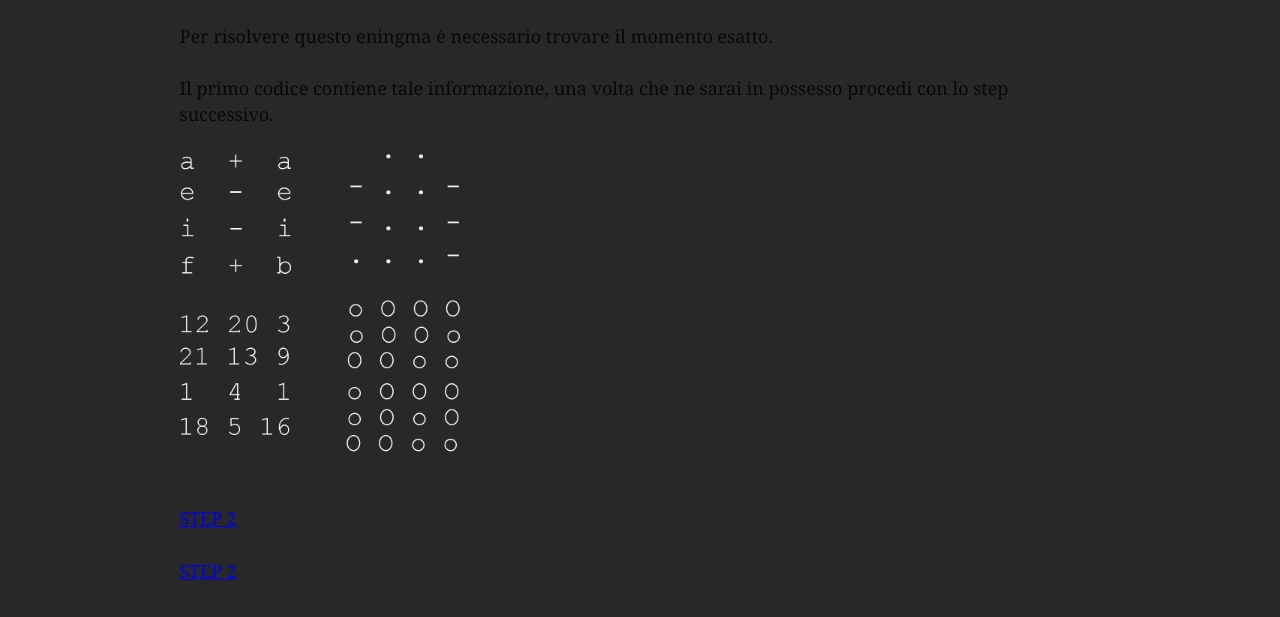
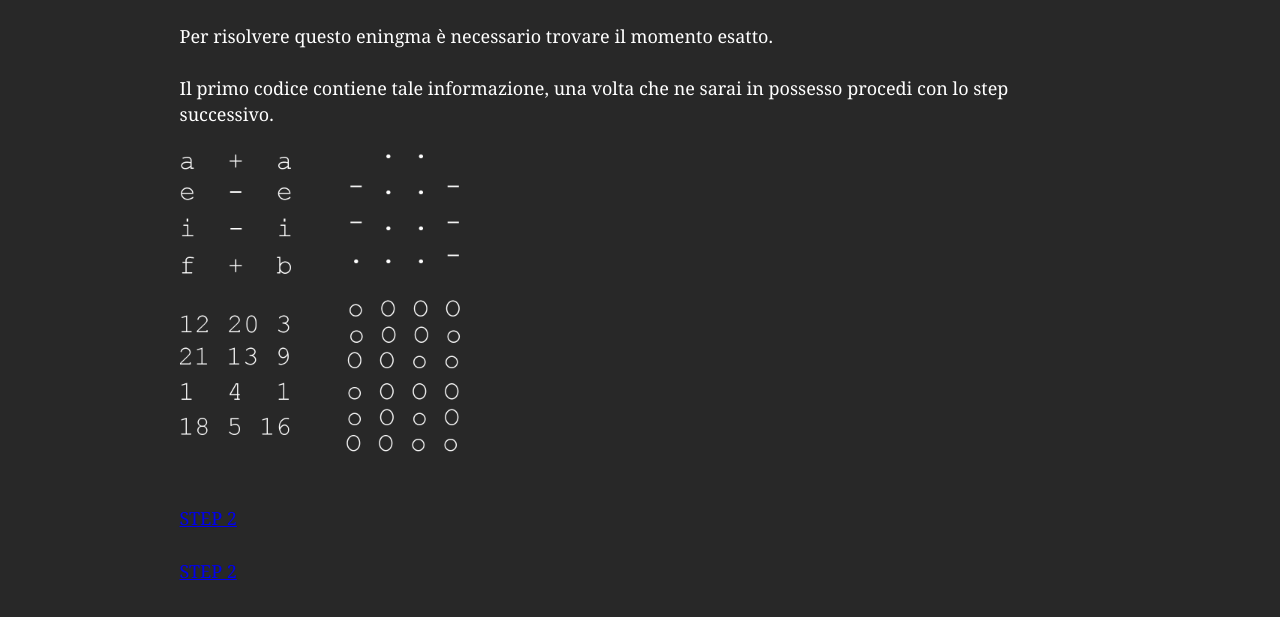
Before and after one commit to akaryu25/homev, a Gatsby site: page / in a window 1280 px wide. Shown: the part 100-717 px from the top of the page. Built offline with nearby package versions, Linux system fonts and the light colour scheme; Gatsby itself is replaced by a stand-in of ours.

Commit message:
Update layout.css

```diff
--- a/src/components/layout.css
+++ b/src/components/layout.css
@@ -10,7 +10,7 @@ body {
   margin: 0;
   -webkit-font-smoothing: antialiased;
   -moz-osx-font-smoothing: grayscale;
-  color: hsla(0, 0%, 0%, 0.8);
+  color: #ffffff;
   font-family: georgia, serif;
   font-weight: normal;
   word-wrap: break-word;
```
